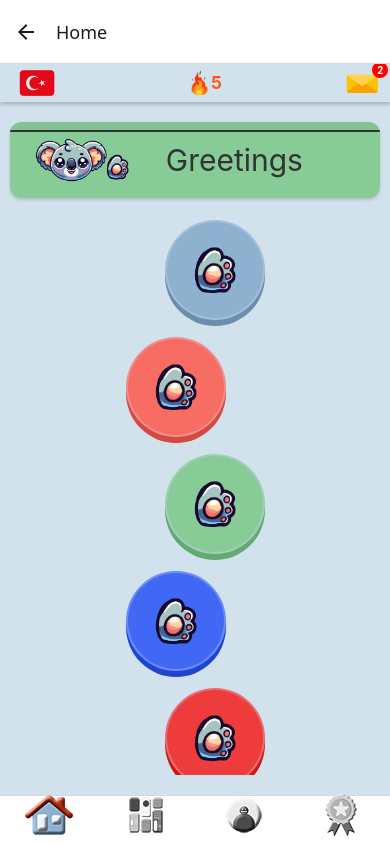
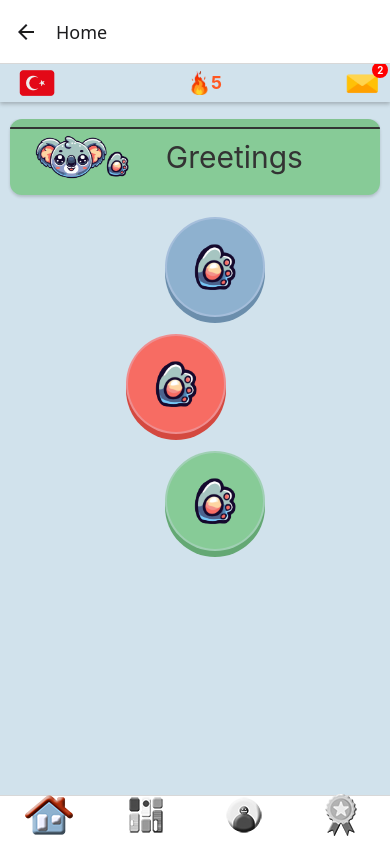
Before and after one commit to Signify-Team/SignifyApplication, a React Native app: screen /Home in a window 390 px wide. Built offline with nearby package versions, Linux system fonts and the light colour scheme.

Commit message:
Handle opening card component

```diff
--- a/front-end-layer/screens/CoursesPage.js
+++ b/front-end-layer/screens/CoursesPage.js
@@ -1,39 +1,43 @@
-/**
- * @file CoursesPage.js
- * @description Courses page of the application including different courses according
- *              to the curriculum. Buttons alternate between left and right positions with customizable colors.
- *
- * @datecreated 05.11.2024
- * @lastmodified 19.12.2024
- */
+// pages/CoursesPage.js
 
-import React from 'react';
+import React, { useState } from 'react';
 import { View, ScrollView } from 'react-native';
 import styles from '../styles/styles';
 import CoursesTopBar from '../components/CoursesTopBar';
 import CircularButton from '../components/CircularButton';
 import GreetingsIcon from '../assets/icons/course-info/greetings.png';
-import KoalaHand from '../assets/icons/header/koala-hand.png';
+import KoalaIcon from '../assets/icons/header/koala-hand.png';
+import { COLORS } from '../utils/constants';
 import CourseInfoCard from '../components/CourseInfoCard';
-import { COLORS } from '../utils/constants';
 
 const CoursesPage = () => {
-    // Array to represent the buttons with customizable colors
+    const [showCard, setShowCard] = useState(false);
+    const [selectedCourse, setSelectedCourse] = useState(null);
+
+    // Sample button data
     const buttonData = [
-        { id: 0, icon: KoalaHand, color: COLORS.primary },
-        { id: 1, icon: KoalaHand, color: COLORS.secondary },
-        { id: 2, icon: KoalaHand, color: COLORS.tertiary },
-        { id: 3, icon: KoalaHand, color: COLORS.quaternary },
-        { id: 4, icon: KoalaHand, color: COLORS.highlight_color_2 },
+        { id: 0, icon: KoalaIcon, color: COLORS.primary, title: 'Course 1', description: 'This is Course 1' },
+        { id: 1, icon: KoalaIcon, color: COLORS.secondary, title: 'Course 2', description: 'This is Course 2' },
+        { id: 2, icon: KoalaIcon, color: COLORS.tertiary, title: 'Course 3', description: 'This is Course 3' },
     ];
+
+    const handleButtonPress = (course) => {
+        setSelectedCourse(course);
+        setShowCard(true);
+    };
+
+    const handleCloseCard = () => {
+        setShowCard(false);
+        setSelectedCourse(null);
+    };
 
     return (
         <>
-            {/* Top Bar */}
+            {/* Custom Top Bar */}
             <CoursesTopBar />
-            {/* Main content */}
+            {/* Main Content */}
             <View style={styles.container}>
-            <CourseInfoCard icon={GreetingsIcon} title="Greetings"/>
+                <CourseInfoCard icon={GreetingsIcon} title="Greetings" />
                 <ScrollView contentContainerStyle={styles.scrollContainer}>
                     {buttonData.map((item) => (
                         <View
@@ -43,10 +47,21 @@ const CoursesPage = () => {
                                 item.id % 2 === 0 ? styles.leftButton : styles.rightButton,
                             ]}
                         >
-                            <CircularButton icon={item.icon} color={item.color} />
+                            <CircularButton
+                                icon={item.icon}
+                                color={item.color}
+                                onPress={() => handleButtonPress(item)}
+                            />
                         </View>
                     ))}
                 </ScrollView>
+                {showCard && (
+                    <CourseInfoCard
+                        title={selectedCourse.title}
+                        description={selectedCourse.description}
+                        onClose={handleCloseCard}
+                    />
+                )}
             </View>
         </>
     );
--- a/front-end-layer/styles/styles.js
+++ b/front-end-layer/styles/styles.js
@@ -24,7 +24,7 @@ export default StyleSheet.create(
     {
         container: {
             flex: 1,
-            paddingVertical: 20,
+            paddingVertical: height * 0.02,
             backgroundColor: COLORS.neutral_base_soft,
             alignItems: 'center',
         },
```
Also changed, not shown: front-end-layer/screens/DashboardPage.js (deleted, +0 -36 lines).
